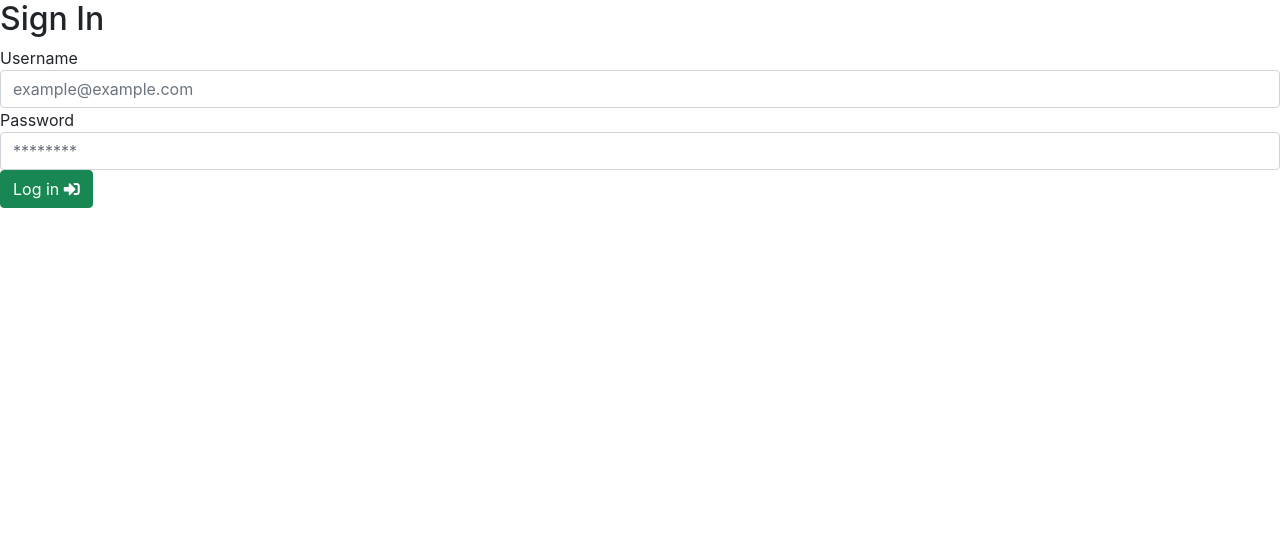
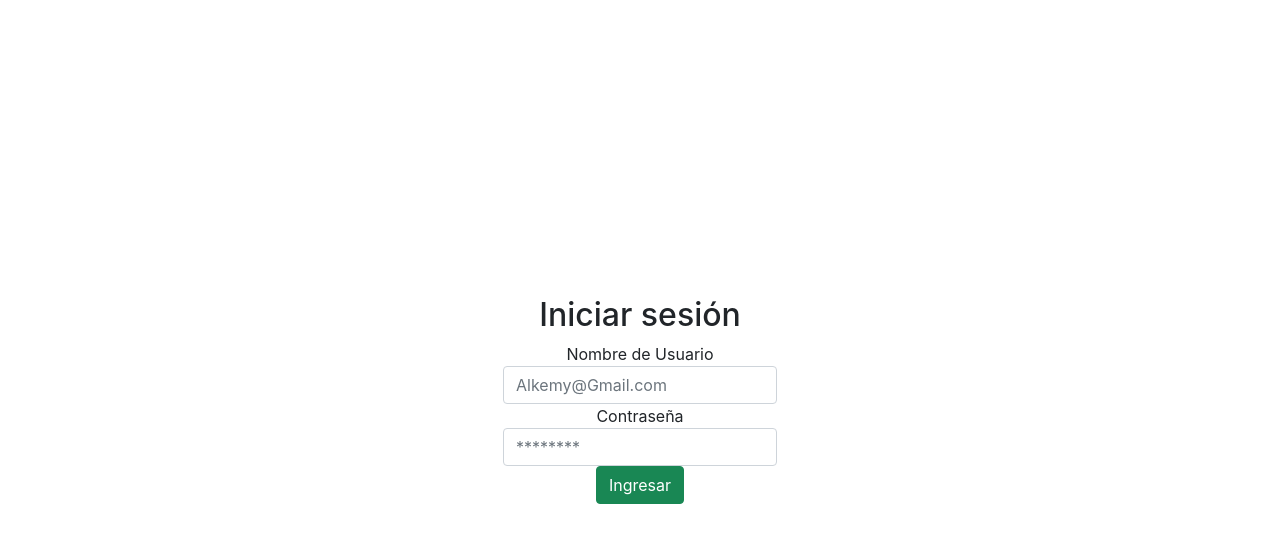
Before and after one commit to pabloVieyra/Challenges-Warm-Up-React-Alkemy, a React (Create React App) app: page /login in a window 1280 px wide. Shown: the top 542 px of the page. Built offline with nearby package versions, Linux system fonts and the light colour scheme.

Commit message:
Terminando login screem

```diff
--- a/src/components/login-comp/LoginScreen.js
+++ b/src/components/login-comp/LoginScreen.js
@@ -6,8 +6,10 @@ import { useDispatch } from "react-redux";
 import axios from "axios";
 import { types } from "../../types/types";
 
+
 export const LoginScreen = () => {
-  const [{ email, password }, handleInputChange, reset] = useForm();
+
+  const [{ email, password }, handleInputChange, reset] = useForm ();
 
   const dispatch = useDispatch();
 
@@ -30,30 +32,31 @@ export const LoginScreen = () => {
       .catch(() => {
         Swal.fire({
           title: "Error!",
-          text: "Invalid email or password",
+          text: "Mail o Contraseña erroneas",
           icon: "error",
-          confirmButtonText: "Cool",
+          confirmButtonText: "Ok",
         });
       });
   };
 
   return (
-    <div className="login animate__animated animate__fadeIn animate__slow">
-      <h2>Sign In</h2>
+    <div className="m-0 vh-100 row justify-content-center align-items-center">
+    <div className="col-auto p-5 text-center" >
+      <h2>Iniciar sesión</h2>
       <Form className="form" onSubmit={handleSubmit}>
         <FormGroup>
-          <Label for="exampleEmail">Username</Label>
+          <Label for="exampleEmail">Nombre de Usuario</Label>
           <Input
             type="email"
             name="email"
             id="exampleEmail"
-            placeholder="example@example.com"
+            placeholder="Alkemy@Gmail.com"
             onChange={handleInputChange}
             value={email}
           />
         </FormGroup>
         <FormGroup>
-          <Label for="examplePassword">Password</Label>
+          <Label for="examplePassword">Contraseña</Label>
           <Input
             type="password"
             name="password"
@@ -63,10 +66,12 @@ export const LoginScreen = () => {
             value={password}
           />
         </FormGroup>
+
         <button className="btn btn-success">
-          Log in <i className="fas fa-sign-in-alt"></i>
+          Ingresar
         </button>
       </Form>
     </div>
+    </div>
   );
 };
```
Also changed, not shown: 2 other files (tests, documents, lock files or other folders).
